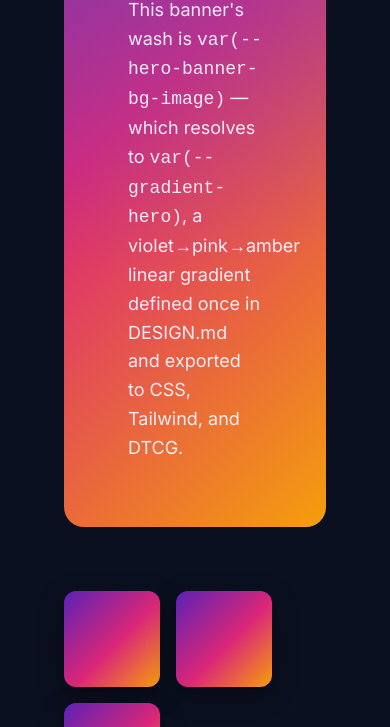
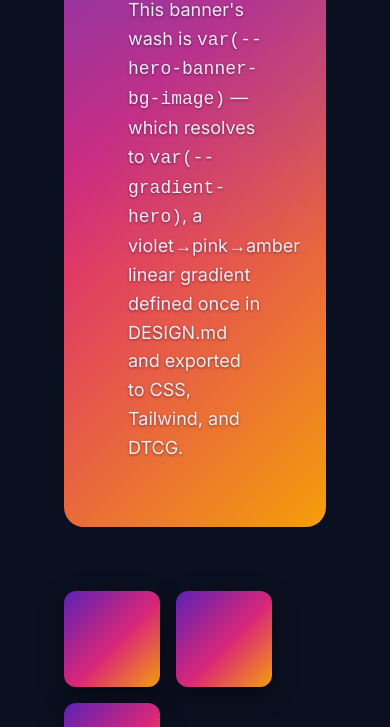
Before and after one commit to blossomz37/Study20260621, a plain HTML site: page demo/gradient/index.html in a window 390 px wide. Shown: the part 668-1395 px from the top of the page. Drawn offline with Linux system fonts and the light colour scheme.

Commit message:
Fix light-on-amber legibility in gradient demo (mobile)
At mobile width the tall hero banner pushes the lower sub-text lines onto the
light amber end of the wash, where near-white on-primary text drops to ~2:1 —
below AA and contradicting the DESIGN.md's "keep text on the darker violet end"
contract. Add the same text-shadow legibility scrim used in the glass demo to
the headline + sub-text. Demo-only (index.html); lint/exports unchanged.

Evidence updated, and flags a deeper linter finding: the gradient/glass contrast
advisory checks the darkest stop (most favorable for light text) rather than the
worst-case stop — it under-warns. Tracked for a validate.py follow-up.

Co-Authored-By: Claude Opus 4.8 <noreply@anthropic.com>

```diff
--- a/demo/gradient/index.html
+++ b/demo/gradient/index.html
@@ -52,6 +52,13 @@
       z-index: -1;                                /* behind text, above the wash */
       background-image: var(--hero-glow-bg-image);     /* <- gradients.glow */
     }
+    /* Legibility scrim: light text crosses the whole violet->pink->amber wash, and
+       on a tall (mobile) banner the lower lines reach the light amber end. A subtle
+       dark text-shadow keeps the copy legible over the warm end where contrast
+       against a single stop would otherwise drop below AA. Structural mechanic —
+       there is no text-shadow token type. */
+    .hero-banner__headline,
+    .hero-banner__sub { text-shadow: 0 1px 3px rgba(11, 8, 24, 0.5); }
     .hero-banner__headline {
       font: var(--type-display-lg);
       letter-spacing: var(--type-display-lg-tracking);
```
Also changed, not shown: 1 other file.
